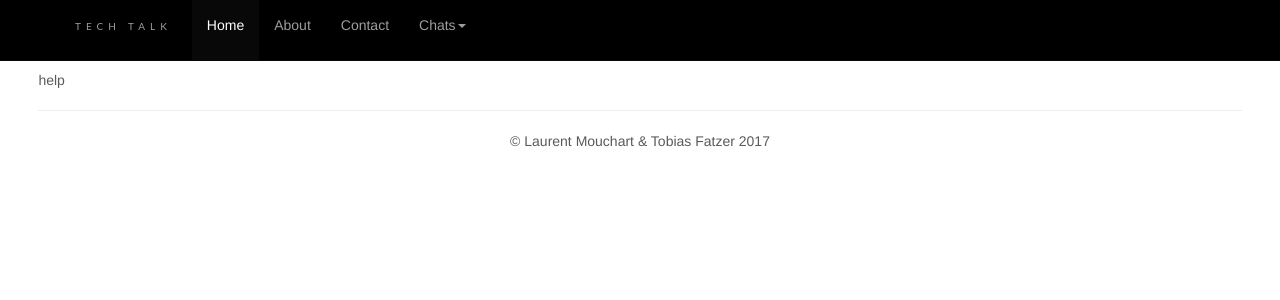
After one commit to zfatzt/TechTalk, a PHP site: template view/chat_drone.php in a window 1280 px wide. The commit adds this page. Shown: the top 300 px of the page. Run offline with PHP 8.4, Linux system fonts and the light colour scheme; the template is opened without the code that fills it, so the values that code supplies are empty; some libraries are stand-ins or nearby versions.

Commit message:
Menu verbesserung & Chatfile

```diff
--- a/public/css/style.css
+++ b/public/css/style.css
@@ -1,8 +1,10 @@
 main {
 	margin-left: 3%;
 	margin-right: 3%;
+	margin-top: 70px;
 	background-color: #fff;
 	width: auto;
+	background-color: #fff;
 }
 
 h2 {
@@ -24,7 +26,6 @@ h3 {
 footer {
 	background-color: #fff;
 }
-
 
 .parallax {
 	min-height: 800px;
@@ -66,7 +67,7 @@ footer {
 -------------------------------------------------- */
 /* Padding below the footer and lighter body text */
 body {
-	padding-bottom: 40px;
+	padding-bottom: 10px;
 	color: #5a5a5a;
 }
 
@@ -88,6 +89,10 @@ body {
 	padding-left: 0;
 }
 
+.navbar {
+	margin-bottom: 0;
+}
+
 .navbar-wrapper .navbar {
 	padding-right: 15px;
 	padding-left: 15px;
@@ -96,7 +101,8 @@ body {
 .navbar-wrapper .navbar .container {
 	width: auto;
 }
-.navbar-inverse{
+
+.navbar-inverse {
 	background-color: #000;
 }
 
@@ -106,7 +112,6 @@ body {
 /* Carousel base class */
 .carousel {
 	height: 700px;
-	margin-top: 50px;
 }
 /* Since positioning the image, we need to help out the caption */
 .carousel-caption {
--- /dev/null
+++ b/view/chat_bitcoin.php
@@ -0,0 +1,3 @@
+<body>
+<h3>Hello World</h3>
+</body>
--- /dev/null
+++ b/view/chat_drone.php
@@ -0,0 +1,3 @@
+<?php
+echo "help";
+?>
--- a/view/footer.php
+++ b/view/footer.php
@@ -11,6 +11,7 @@
 	src="https://maxcdn.bootstrapcdn.com/bootstrap/3.3.6/js/bootstrap.min.js"
 	integrity="sha384-0mSbJDEHialfmuBBQP6A4Qrprq5OVfW37PRR3j5ELqxss1yVqOtnepnHVP9aJ7xS"
 	crossorigin="anonymous"></script>
+
+</main>
 </body>
-</main>
 </html>
--- a/view/header.php
+++ b/view/header.php
@@ -17,7 +17,6 @@
 <link href="/css/style.css" rel="stylesheet">
 
 </head>
-<main>
 <body>
 	<nav class="navbar navbar-fixed-top navbar-inverse">
 		<div class="container">
@@ -33,14 +32,14 @@
 			</div>
 			<div id="navbar" class="collapse navbar-collapse">
 				<ul class="nav navbar-nav">
-					<li class="active"><a href="#"><p>Home</p></a></li>
+					<li class="active"><a href="/"><p>Home</p></a></li>
 					<li><a href="#about"><p>About</p></a></li>
 					<li><a href="#contact"><p>Contact</p></a></li>
 					<li class="dropdown"><a href="#" class="dropdown-toggle"
 						data-toggle="dropdown" role="button" aria-haspopup="true"
 						aria-expanded="false">Chats<span class="caret"></span></a>
 						<ul class="dropdown-menu">
-							<li><a href="#">Bitcoin</a></li>
+							<li><a href="/chat/bitcoin">Bitcoin</a></li>
 							<li><a href="#">Dronen</a></li>
 							<li><a href="#">Huawei P10</a></li>
 							<li role="separator" class="divider"></li>
@@ -51,7 +50,7 @@
 
 				</ul>
 			</div>
-			<!-- /.nav-collapse -->
+
 		</div>
-		<!-- /.container -->
 	</nav>
+	<main>
```
Also changed, not shown: controller/ChatController.php (added, +20 -0 lines), controller/LinkController.php (added, +44 -0 lines), public/.htaccess (added).
